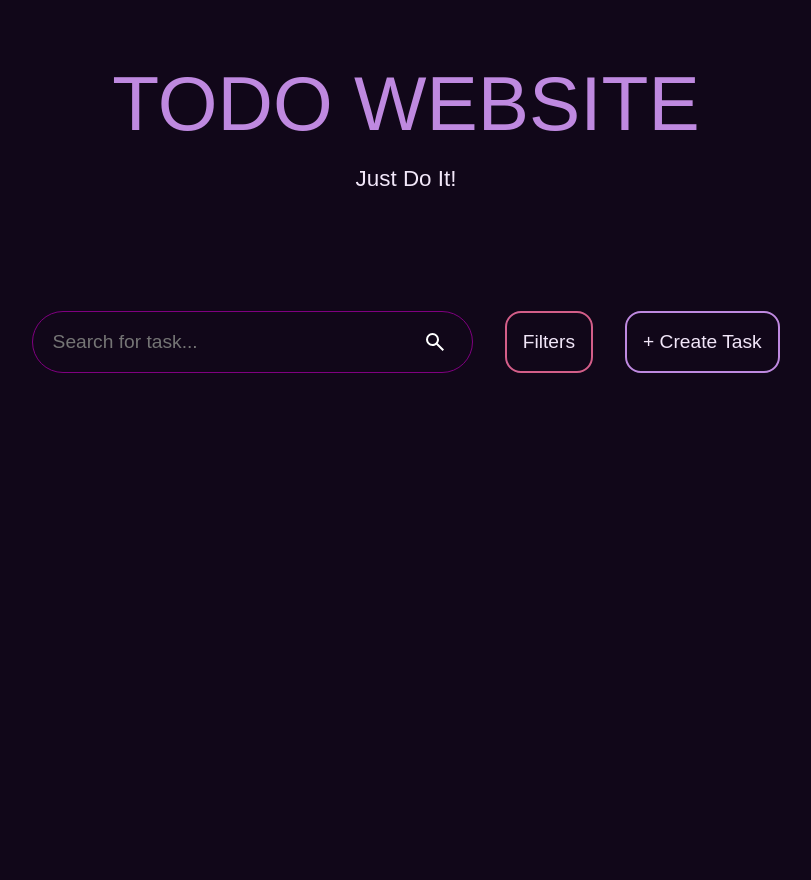
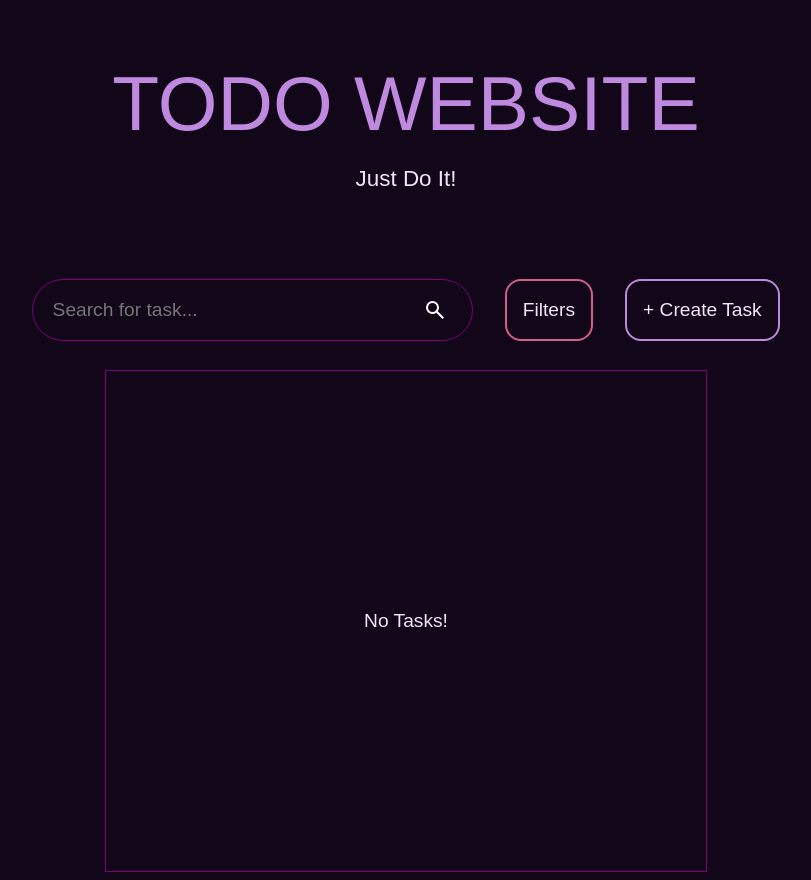
Before and after one commit to Ali200674/Todo-Website, a React (Vite) app in the folder todo-website/: page / in a window 1280 px wide. Shown: the whole page, without its empty margins (234-1045 px from the left). Before the commit the page ends 800 px from the top, so only its background shows below. Built offline with nearby package versions, Linux system fonts and the light colour scheme; a web font is replaced by a local one.

Commit message:
Added a new file called TaskList.jsx. It contains some code for when the user has no tasks. Also added a TaskList.css file to add css to the TaskList.jsx. Added TaskList to App.jsx

```diff
--- a/todo-website/src/components/App.jsx
+++ b/todo-website/src/components/App.jsx
@@ -1,12 +1,17 @@
 import Header from "./Header";
-import SearchBar from "./SearchBar";
+
+import TaskList from "./TaskList";
+
 import TaskToolBar from "./TaskToolBar";
 
 function App() {
   return (
     <>
       <Header />
+
       <TaskToolBar />
+
+      <TaskList />
     </>
   );
 }
--- /dev/null
+++ b/todo-website/src/components/TaskList.jsx
@@ -0,0 +1,13 @@
+import "../styles/TaskList.css";
+
+function TaskList() {
+  return (
+    <div className="task-list-container">
+      <div className="empty-container">
+        <p>No Tasks!</p>
+      </div>
+    </div>
+  );
+}
+
+export default TaskList;
--- /dev/null
+++ b/todo-website/src/styles/TaskList.css
@@ -0,0 +1,25 @@
+.task-list-container {
+  display: flex;
+
+  justify-content: center;
+  align-items: center;
+
+  color: var(--text-color);
+
+  margin: 0 auto;
+
+  margin-top: 1.8rem;
+
+  max-width: 600px;
+
+  border: 1px solid purple;
+
+  min-height: 500px;
+}
+
+/* If there is no tasks, then we say it's empty */
+.empty-container {
+  font-size: 1.2rem;
+
+  text-align: center;
+}
--- a/todo-website/src/styles/filters.css
+++ b/todo-website/src/styles/filters.css
@@ -168,7 +168,7 @@ input[type="checkbox"] {
 
   padding: 2rem;
 
-  background-color: rgba(119, 17, 202, 0.287);
+  background-color: rgb(45, 8, 75);
 
   color: white;
 
--- a/todo-website/src/styles/searchbar.css
+++ b/todo-website/src/styles/searchbar.css
@@ -7,7 +7,7 @@
 
   gap: 2rem;
 
-  margin-top: 6rem;
+  margin-top: 4rem;
 }
 
 /* For the search bar input field */
```
